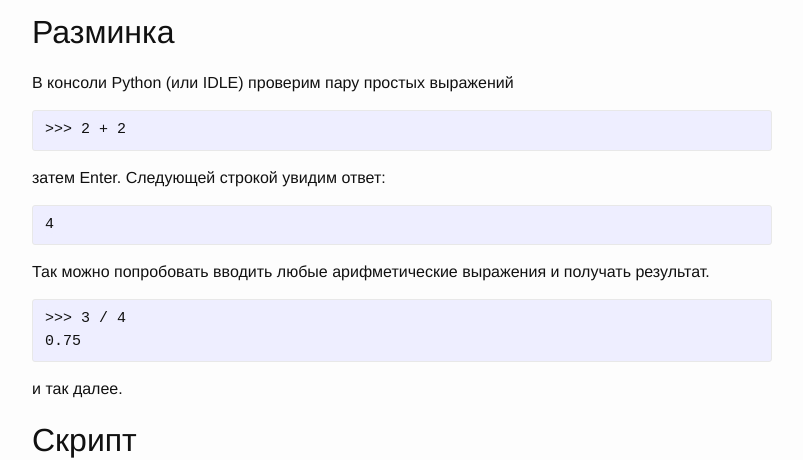
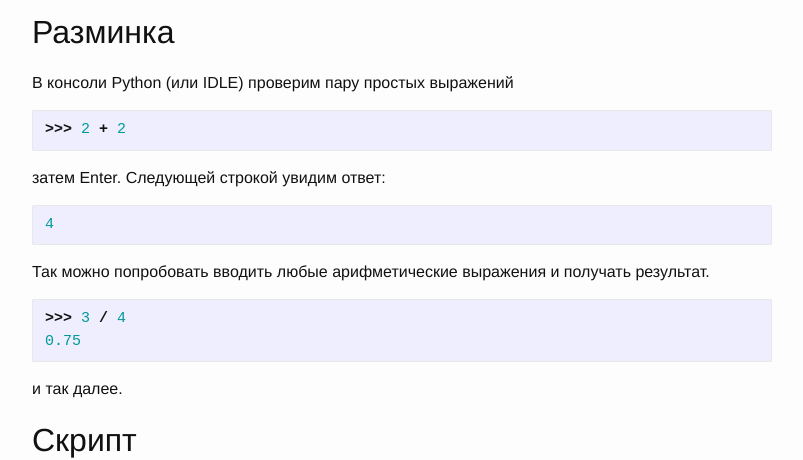
Before and after one commit to mshutov/python-tutor, a Jekyll site: the page built from znakomstvo-s-instrumentami.md, in a window 1280 px wide. Shown: the part 930-1390 px from the top of the page, without its empty margins (238-1041 px from the left). Built offline with Jekyll 4.4.1, drawn with Linux system fonts in a browser that asks for light colours.

Commit message:
изменение подсветки

````diff
--- a/znakomstvo-s-instrumentami.md
+++ b/znakomstvo-s-instrumentami.md
@@ -26,19 +26,19 @@ permalink: /znakomstvo-s-instrumentami/
 
 В консоли Python (или IDLE) проверим пару простых выражений
 
-``` python-console
+``` python
 >>> 2 + 2
 ```
 
 затем Enter. Следующей строкой увидим ответ:
 
-``` python-console
+``` python
 4
 ```
 
 Так можно попробовать вводить любые арифметические выражения и получать результат.
 
-``` python-console
+``` python
 >>> 3 / 4
 0.75
 ```
@@ -65,7 +65,7 @@ print(3/4)
 
 сохраним (`Ctrl+S`), запустим (`F5`) и увидим результат:
 
-``` python-console
+``` python
 4
 0.75
 ```
````
Also changed, not shown: nachinaem-pisat.md (+1 -1 lines), privetstvie-v-sootvetstvii-s-vremenem-sutok.md (+1 -1 lines).
